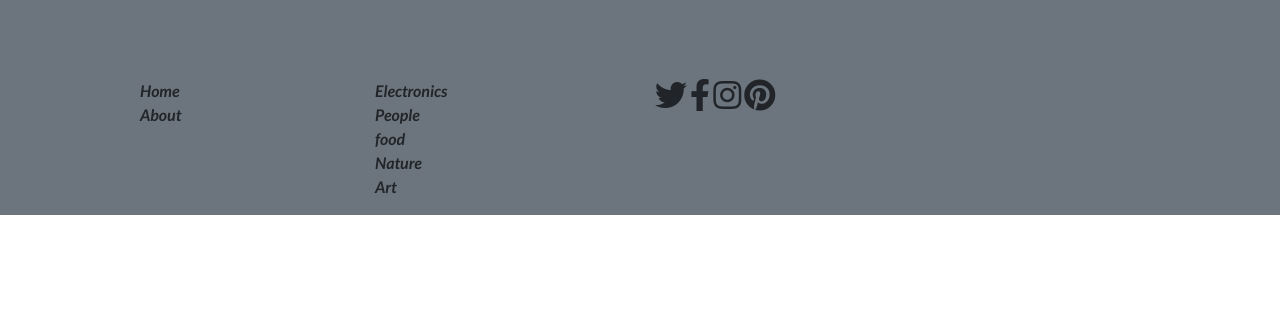
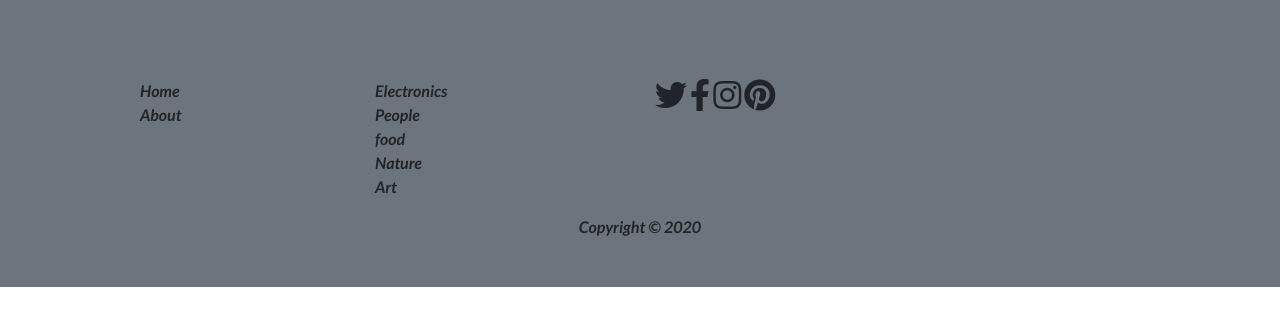
Before and after one commit to tomito26/personal-gallery, a Django app: page / in a window 1280 px wide. Shown: the part 287-613 px from the top of the page. Run offline with Django 3.2, Linux system fonts and the light colour scheme; data that the repository does not hold is empty; some libraries are stand-ins or nearby versions.

Commit message:
added copyright

```diff
--- a/galleryApp/templates/footer.html
+++ b/galleryApp/templates/footer.html
@@ -24,4 +24,7 @@
         </div>
 
     </div>
+    <div class="d-flex justify-content-center pb-5">
+        Copyright &copy; 2020
+    </div>
 </div>
```
